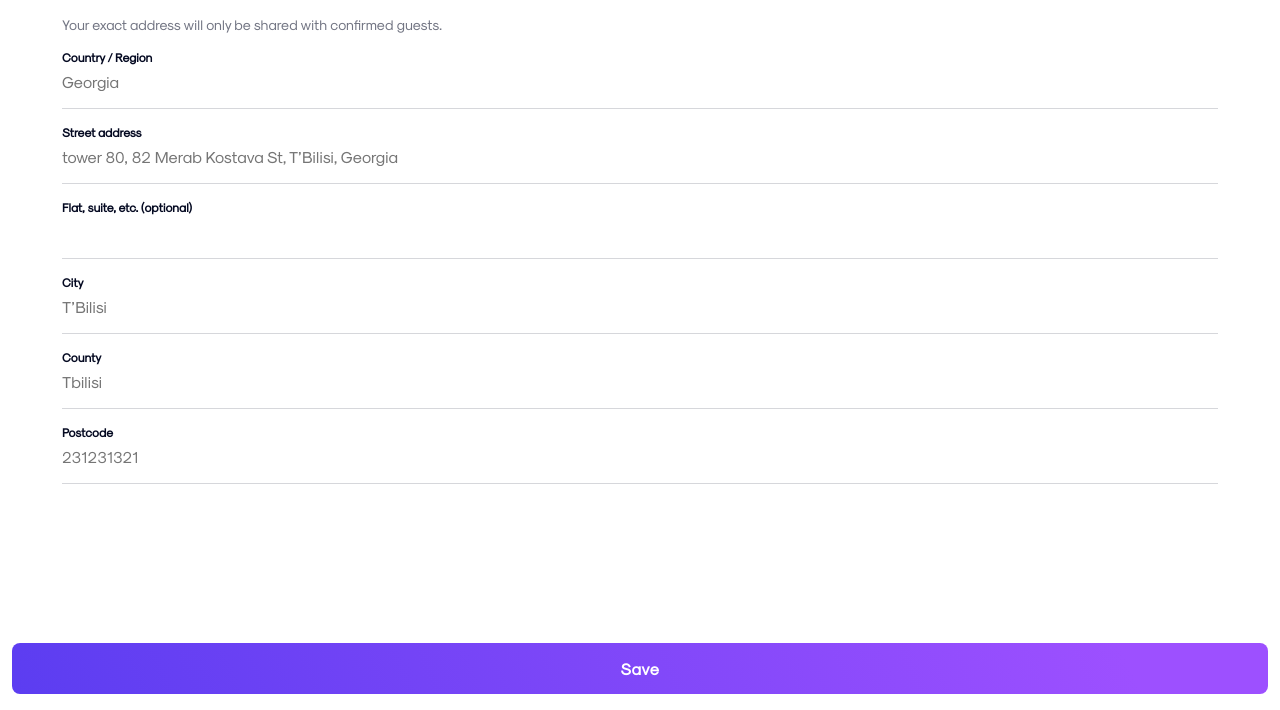
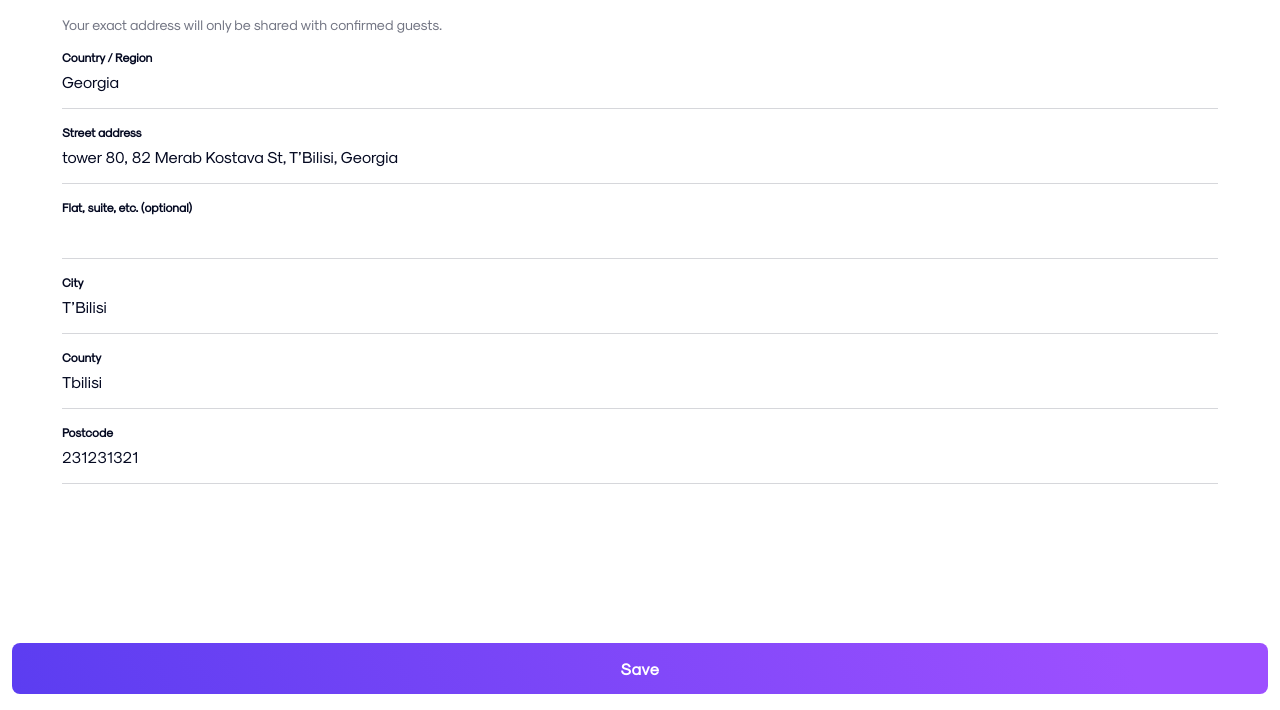
Before and after one commit to davitgelashvili/Online-Booking-veyvey, a plain HTML site: page mobile/Location-addres.html in a window 1280 px wide. Shown: the part 90-800 px from the top of the page. Drawn offline with nearby package versions, Linux system fonts and the light colour scheme.

Commit message:
switched placeholder to value

```diff
--- a/mobile/Location-addres.html
+++ b/mobile/Location-addres.html
@@ -39,11 +39,11 @@
                     <div>
                         <label class="text d-block">
                             <p class="text__title">Country / Region</p>
-                            <input type="text" class="text__input" placeholder="Georgia" />
+                            <input type="text" class="text__input" value="Georgia" />
                         </label>
                         <label class="text d-block">
                             <p class="text__title">Street address</p>
-                            <input type="text" class="text__input" placeholder="tower 80, 82 Merab Kostava St, T’Bilisi, Georgia" />
+                            <input type="text" class="text__input" value="tower 80, 82 Merab Kostava St, T’Bilisi, Georgia" />
                         </label>
                         <label class="text d-block">
                             <p class="text__title">Flat, suite, etc. (optional)</p>
@@ -51,15 +51,15 @@
                         </label>
                         <label class="text d-block">
                             <p class="text__title">City</p>
-                            <input type="text" class="text__input" placeholder="T’Bilisi" />
+                            <input type="text" class="text__input" value="T’Bilisi" />
                         </label>
                         <label class="text d-block">
                             <p class="text__title">County</p>
-                            <input type="text" class="text__input" placeholder="Tbilisi" />
+                            <input type="text" class="text__input" value="Tbilisi" />
                         </label>
                         <label class="text d-block">
                             <p class="text__title">Postcode</p>
-                            <input type="text" class="text__input" placeholder="231231321" />
+                            <input type="text" class="text__input" value="231231321" />
                         </label>
                     </div>
                 </div>
```
